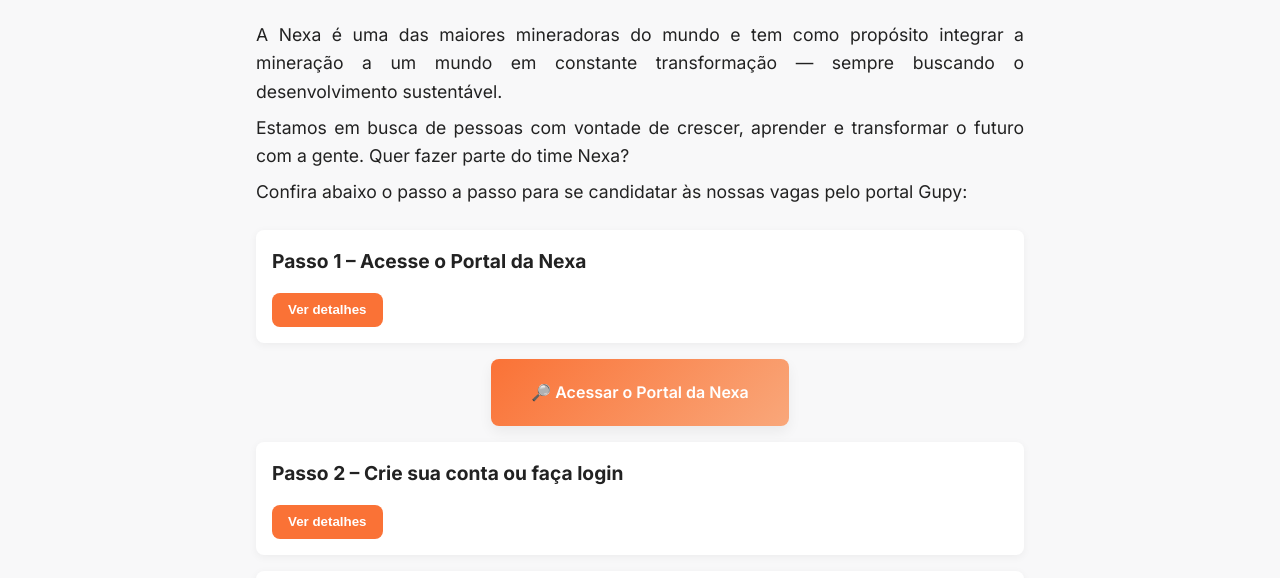
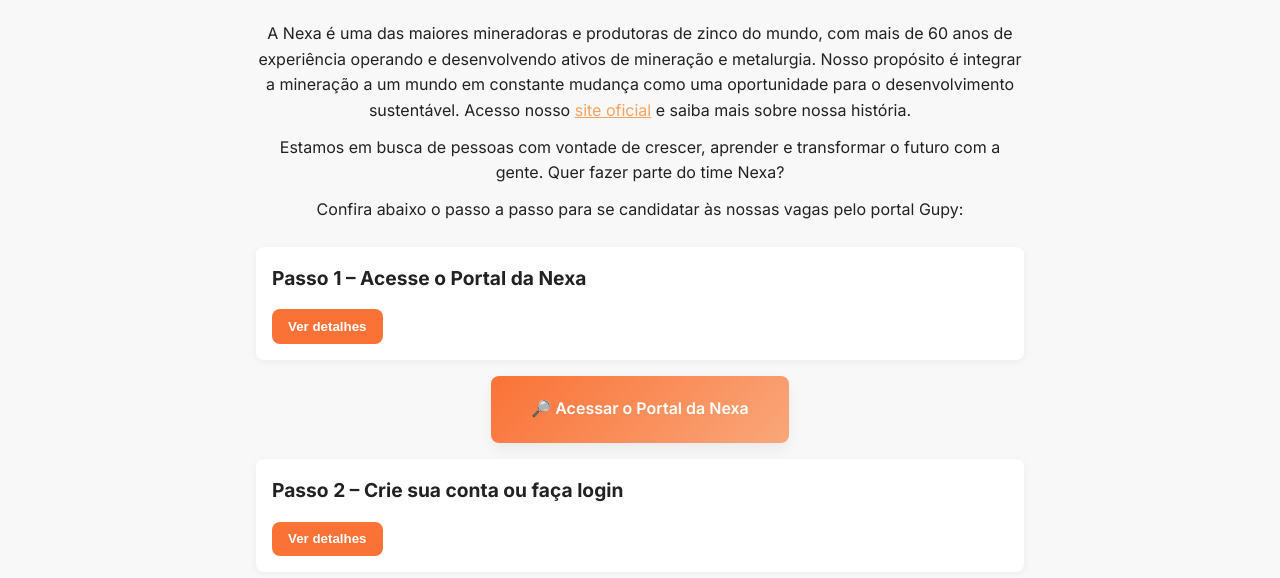
Before and after one commit to lucas16716/portal-nexa, a plain HTML site: page index.html in a window 1280 px wide. Shown: the part 222-800 px from the top of the page. Drawn offline with Linux system fonts and the light colour scheme.

Commit message:
update link footer and intro text

```diff
--- a/index.html
+++ b/index.html
@@ -5,7 +5,7 @@
   <meta charset="UTF-8" />
   <meta name="viewport" content="width=device-width, initial-scale=1.0" />
   <meta http-equiv="X-UA-Compatible" content="IE=edge" />
-  <meta name="description" content="Passo a passo acessível para encontrar e se candidatar às vagas da Nexa no portal Gupy." />
+  <meta name="description" content="Passo a passo para encontrar e se candidatar às vagas da Nexa no portal Gupy" />
   <meta name="author" content="Nexa • Lucas Code" />
   <meta name="robots" content="index, follow" />
   <title>Portal de Vagas Nexa</title>
@@ -25,7 +25,7 @@
     <h1>Bem-vindo(a) ao nosso Portal de Vagas!</h1>
 
     <section class="intro" aria-labelledby="intro-heading">
-      <p>A Nexa é uma das maiores mineradoras do mundo e tem como propósito integrar a mineração a um mundo em constante transformação — sempre buscando o desenvolvimento sustentável.</p>
+      <p>A Nexa é uma das maiores mineradoras e produtoras de zinco do mundo, com mais de 60 anos de experiência operando e desenvolvendo ativos de mineração e metalurgia. Nosso propósito é integrar a mineração a um mundo em constante mudança como uma oportunidade para o desenvolvimento sustentável. Acesso nosso <a href="https://www.nexaresources.com/" target="_blank" rel="noopener noreferrer">site oficial</a> e saiba mais sobre nossa história.</p>
       <p>Estamos em busca de pessoas com vontade de crescer, aprender e transformar o futuro com a gente. Quer fazer parte do time Nexa?</p>
       <p>Confira abaixo o passo a passo para se candidatar às nossas vagas pelo portal Gupy:</p>
     </section>
@@ -75,7 +75,7 @@
           </p>
         </div>
       </article>
-
+      <!-- SOBRE VAGAS DE ESTÁGIO E DE JOVEM APRENDIZ ESPECÍFICAS - AMBAS ENCERRADAS ATUALMENTE
       <article class="step">
         <h2>Sobre o programa Jovem Aprendiz</h2>
         <button class="accordion" aria-expanded="false" aria-controls="panel4">Ver detalhes</button>
@@ -99,6 +99,7 @@
           </p>
         </div>
       </article>
+-->
     </section>
 
     <section class="faq" aria-labelledby="faq-title">
@@ -112,7 +113,7 @@
   </main>
 
   <footer role="contentinfo">
-    <p>Desenvolvido por <a href="https://lucaslinkverse.vercel.app" target="_blank" rel="noopener noreferrer">Lucas <span>Code</span></a></p>
+    <p>Desenvolvido por <a href="https://bio.site/lucascode" target="_blank" rel="noopener noreferrer">Lucas <span>Code</span></a></p>
   </footer>
 
   <script>
--- a/style.css
+++ b/style.css
@@ -59,12 +59,16 @@ main {
 }
 
 section.intro {
-  text-align: justify;
-  font-size: 1.1rem;
+  text-align: center;
+  font-size: 1rem;
   margin-bottom: 1.5rem;
 
   p {
-    margin-bottom: 0.5rem;
+    margin-bottom: 0.7rem;
+  }
+
+  a {
+    color: #f4a460;
   }
 }
 
```
